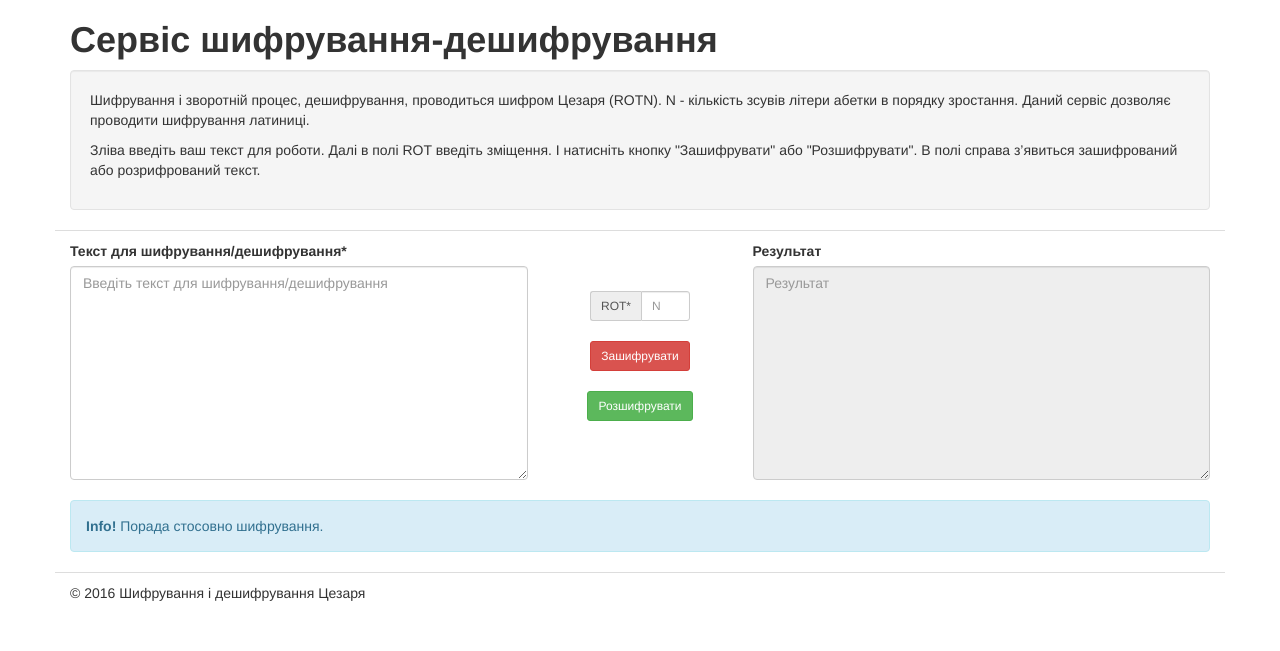
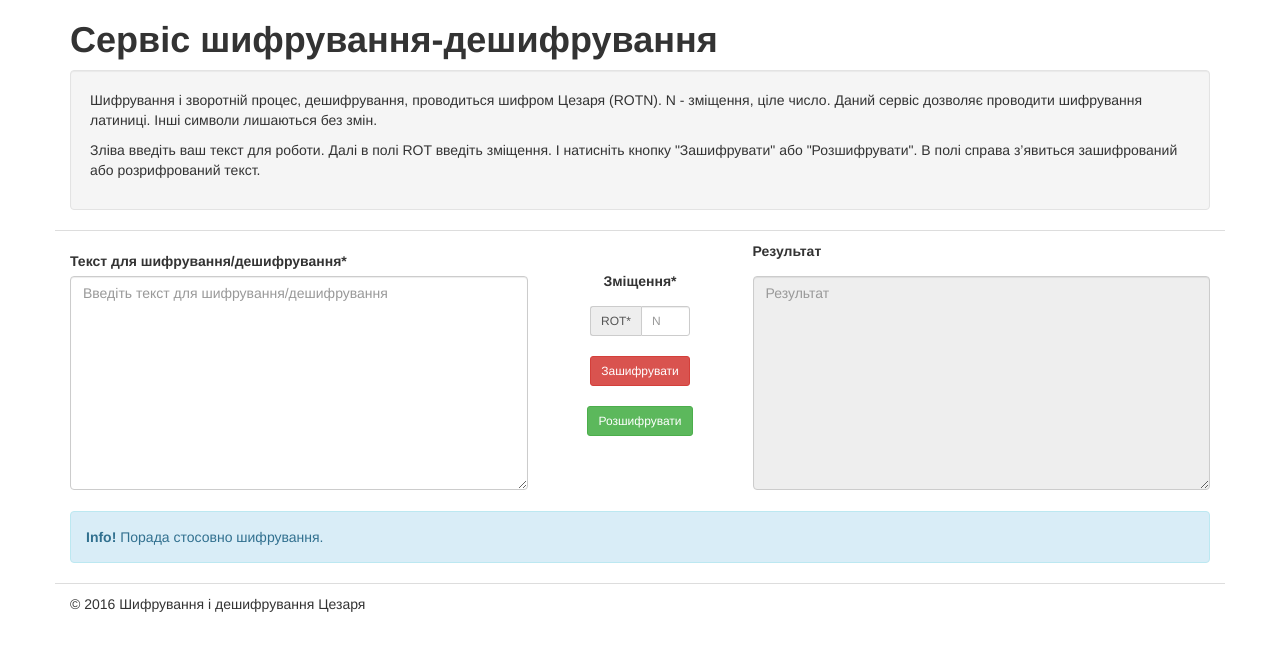
Before and after one commit to grydinywka/caesar, a Django app: page / in a window 1280 px wide. Shown: the top 651 px of the page. Run offline with Django 3.2, Linux system fonts and the light colour scheme; some libraries are stand-ins or nearby versions.

Commit message:
create validation input data

```diff
--- a/caesarapp/static/css/main.css
+++ b/caesarapp/static/css/main.css
@@ -19,8 +19,8 @@ h1,h2,h3 {
 }
 
 #buttons {
-    padding-top: 40px;
-    padding-bottom: 40px;
+    padding-top: 20px;
+    padding-bottom: 20px;
     vertical-align: middle !important;
 	text-align: center;
     margin: 0 auto;
@@ -39,3 +39,7 @@ h1,h2,h3 {
 #chart_div {
     margin-top: 20px;
 }
+
+#status_msg {
+    display: none;
+}
--- a/caesarapp/templates/index.html
+++ b/caesarapp/templates/index.html
@@ -28,10 +28,12 @@
 				<div class="col-xs-12">
 					<h1>Сервіс шифрування-дешифрування</h1>
 
+					<div class="alert alert-warning" id="status_msg" role="alert"></div>
+
                     <div class="well">
                         <p>Шифрування і зворотній процес, дешифрування, проводиться шифром Цезаря (ROTN).
-					    N - кількість зсувів літери абетки в порядку зростання. Даний сервіс дозволяє проводити
-						шифрування латиниці.
+					    N - зміщення, ціле число. Даний сервіс дозволяє проводити
+						шифрування латиниці. Інші символи лишаються без змін.
 					    </p>
                         <p>Зліва введіть ваш текст для роботи. Далі в полі ROT введіть зміщення. І натисніть
                         кнопку "Зашифрувати" або "Розшифрувати". В полі справа з’явиться зашифрований або
@@ -41,19 +43,24 @@
 			</div>
 			<!-- End Legend -->
 
+
+
             <!-- Start InputOutputField -->
 			<div class="row" id="form-in-out" enctype="multipart/form-data">
 				<form action="{% url 'index' %}" method="post">
                     {% csrf_token %}
 					<div class="col-xs-5">
+						<span id="input-text-error" class="help-block"></span>
                         <label for="input-text" class="control-label">Текст для шифрування/дешифрування*</label>
 						<textarea name="input-text" id="input-text" rows="10" class="form-control"
 								  placeholder="Введіть текст для шифрування/дешифрування"></textarea>
 					</div>
 					<div class="col-xs-2" id="buttons">
+						<span id="rot-error" class="help-block"></span>
+						<div><label for="rot" class="control-label">Зміщення*</label></div>
 						<div class="input-group input-group-sm">
-						  <span for="rot" class="input-group-addon" id=sizing-addon3">ROT*</span>
-						  <input type="text" class="form-control" placeholder="N"
+							<span for="rot" class="input-group-addon" id=sizing-addon3">ROT*</span>
+							<input type="text" class="form-control" placeholder="N"
 								 value="" name="rot" id="rot"
 								 aria-describedby="sizing-addon3">
 						</div>
@@ -64,6 +71,7 @@
 					</div>
 					<div class="col-xs-5">
                         <label class="control-label" id="result-field">Результат</label>
+						<span id="output-text-error" class="help-block"></span>
 						<textarea readonly="readonly" name="output-text" id="output-text" rows="10" class="form-control"
 								  placeholder="Результат"></textarea>
 					</div>
@@ -75,6 +83,9 @@
 			<div class="row" id="frequency-diagram">
 				<div class="col-xs-12">
                     <div id="chart_div"></div>
+				</div>
+				<div class="col-xs-12">
+                    <div id="chart_div2"></div>
 				</div>
 			</div>
 			<!-- End Chart -->
@@ -145,8 +156,10 @@
         $(document).ready(function (){
             url='{% static "js/world-population-density.json" %}';
             ajax_data('GET',url, function(data){
-                charts(data,"ColumnChart");
+                <!--charts(data,"ColumnChart");-->
+
             });
+			charts([{'name': "ROBIN", "value": 34},{'name': "RICK", "value": 12}],"ColumnChart");
         });
 
         </script>
--- a/caesarapp/views.py
+++ b/caesarapp/views.py
@@ -61,34 +61,54 @@ def encrypt(str, rot):
     return encrypted
 
 def index(request):
-    # Якщо форма була запощена:
     if request.method == "POST":
+        # take data from request
         data = request.POST
+        # create dict for errors
+        errors = {}
+        # create dict for output data
+        result_dict = {}
 
-        # Перевіряємо дані на коректність та збираємо помилки
-        errors = {}
-       # Якщо дані були введені не коректно:
-            #Віддаємо шаблон форми разом з помилками
+        # Validate input-text field
+        input_text = data.has_key('input-text') and data["input-text"] or ''
+        if not input_text:
+            errors['input_text'] = u'Текст для шифрування/дешифрування є обов’язковим!'
+        else:
+            result_dict['input_text'] = data['input-text']
+
+        # Validate rotate field
+        # rot = data.get('rot', '').strip()
+        rot = data.has_key('rot') and data['rot'] or ''
+        if not rot:
+            errors['rot'] = u'Зміщення є обов’язковим!'
+        # elif date is not integer or is not number
+        else:
+            try:
+                rot = int(rot)
+            except Exception:
+                errors['rot'] = u'Невірне значення зміщення! Введіть ціле число!'
+            result_dict['rot'] = rot
+
+        result_dict["output_text"] = ''
+
         if not errors:
-            rotn = int(data['rot']) % 26
-        # Якщо дані були введені коректно:
-            if request.POST.get("crypt") is not None:
+            rotn = rot % 26
+            output_text = ''
+
+            if data.has_key("crypt") and data["crypt"] is not None:
                 output_text = crypt(data['input-text'], rotn)
-            elif request.POST.get("encrypt") is not None:
+                result_dict["crypt"] = data['crypt']
+            elif data.has_key("encrypt") and data["encrypt"] is not None:
                 output_text = encrypt(data['input-text'], rotn)
-                # pass
-            result_dict = {"input-text": str(data['input-text']),	"rot": data['rot'],
-                           "output_text": output_text}
-            if ( data.has_key("crypt") ):
-                result_dict["crypt"] = data['crypt']
-            elif ( data.has_key("encrypt") ):
                 result_dict["encrypt"] = data['encrypt']
-            # Формуємо JSON Відповідь і повертаємо форму, в яку розміщуємо вихідні данні і шифр
-            return JsonResponse(result_dict,
-                                safe=False)
-            # return HttpResponse('<h1>{0}!</h1>'.format(request.POST['input-text']))
+
+            result_dict["output_text"] = output_text
+
+            return JsonResponse(result_dict, safe=False)
         else: # if there are errors
-            return render(request, 'index.html', {'errors': errors})
+            result_dict["errors"] = errors
+
+            return JsonResponse(result_dict, safe=False)
     else: # if there is not POST
         return render(request, 'index.html', {})
 
```
Also changed, not shown: caesarapp/static/js/main.js (+31 -5 lines).
